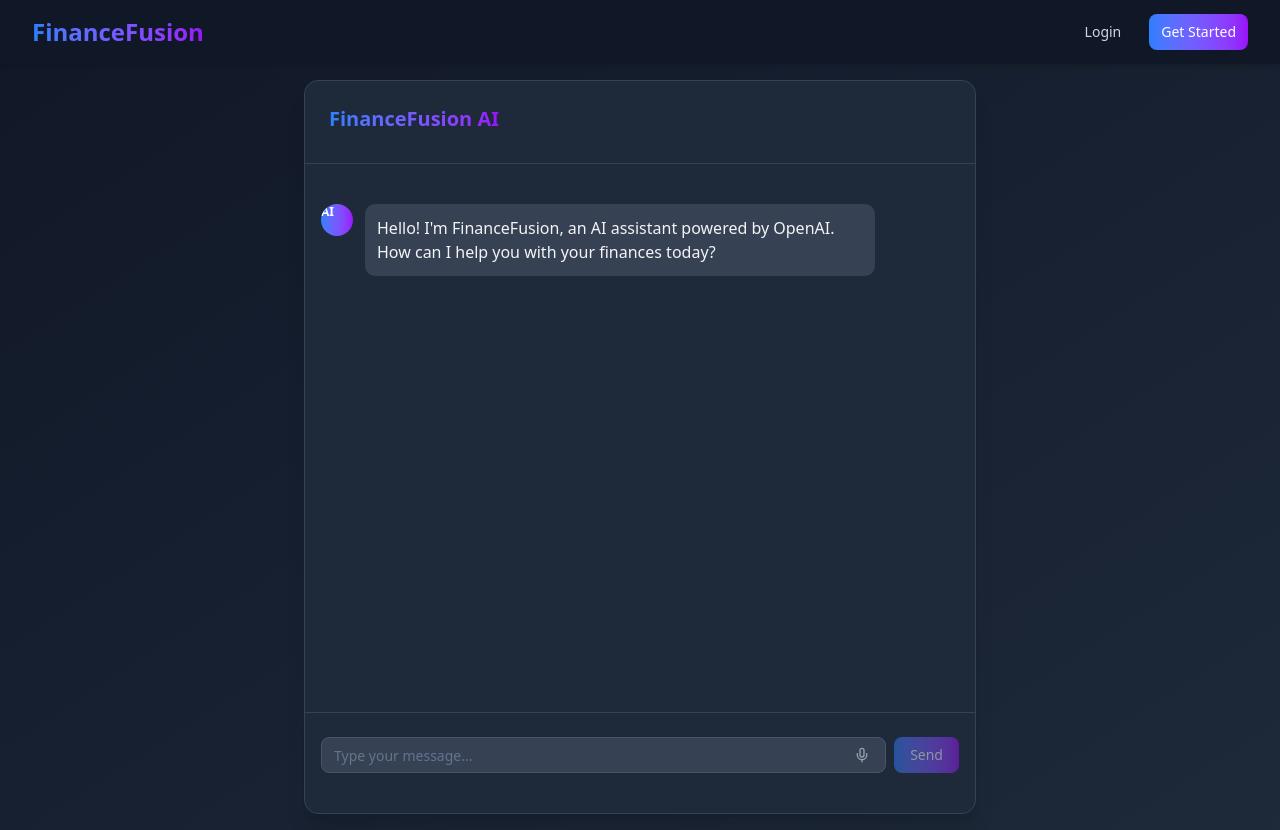
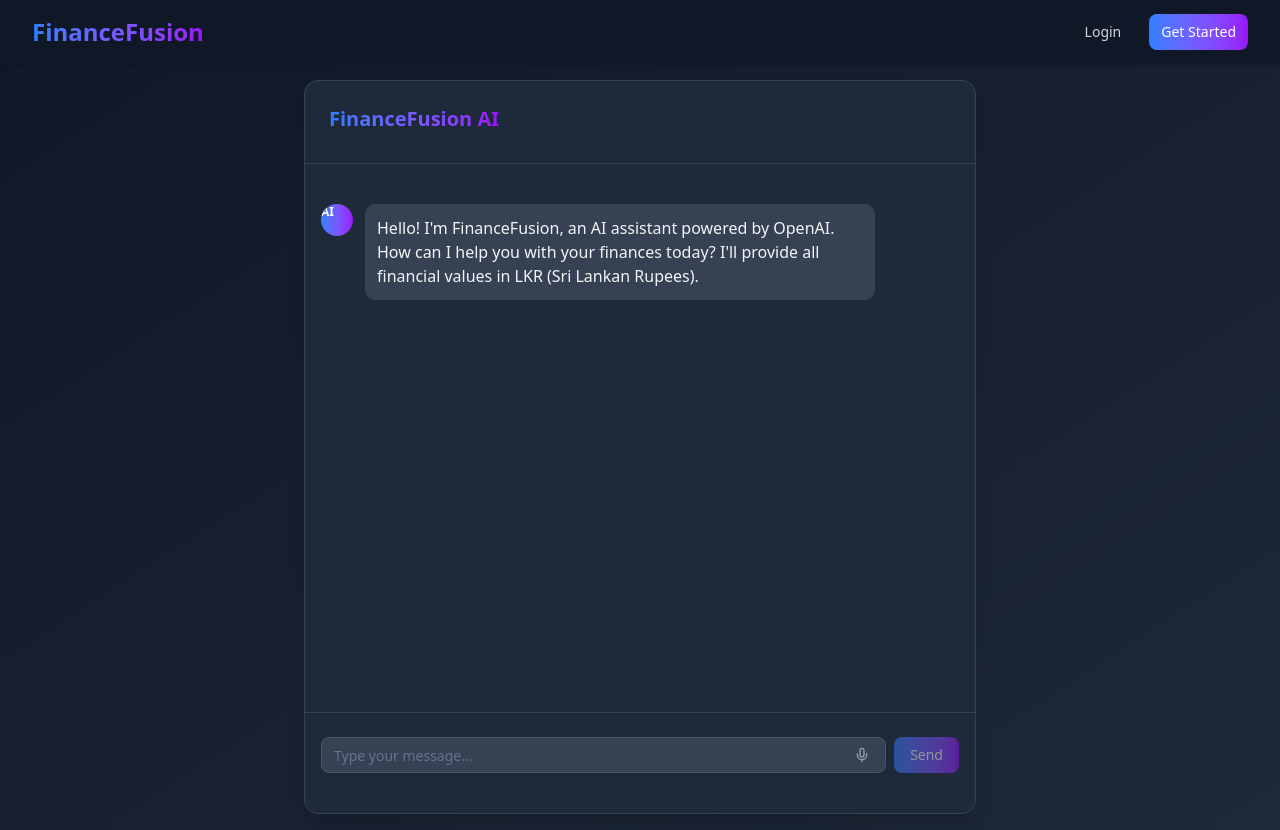
Before and after one commit to BuddhikaRoshan/FinanceFusion_ITPM, a Next.js app: page /chat-bot in a window 1280 px wide. Built offline with nearby package versions, Linux system fonts and the light colour scheme; no server answers.

Commit message:
Update page.tsx

```diff
--- a/app/chat-bot/page.tsx
+++ b/app/chat-bot/page.tsx
@@ -75,7 +75,7 @@
     {
       role: "assistant",
       content:
-        "Hello! I'm FinanceFusion, an AI assistant powered by OpenAI. How can I help you with your finances today?",
+        "Hello! I'm FinanceFusion, an AI assistant powered by OpenAI. How can I help you with your finances today? I'll provide all financial values in LKR (Sri Lankan Rupees).",
     },
   ]);
   const [input, setInput] = useState<string>("");
@@ -185,7 +185,8 @@
                 The user's financial data:
                 Incomes: ${JSON.stringify(incomes)}
                 Expenses: ${JSON.stringify(expenses)}
-                Provide concise, actionable advice based on their financial situation.`,
+                Provide concise, actionable advice based on their financial situation.
+                IMPORTANT: Always display currency values in LKR (Sri Lankan Rupees) format, not in USD ($). For example, use "LKR 1000" instead of "$1000".`,
               },
               ...messages,
               userMessage,
```
